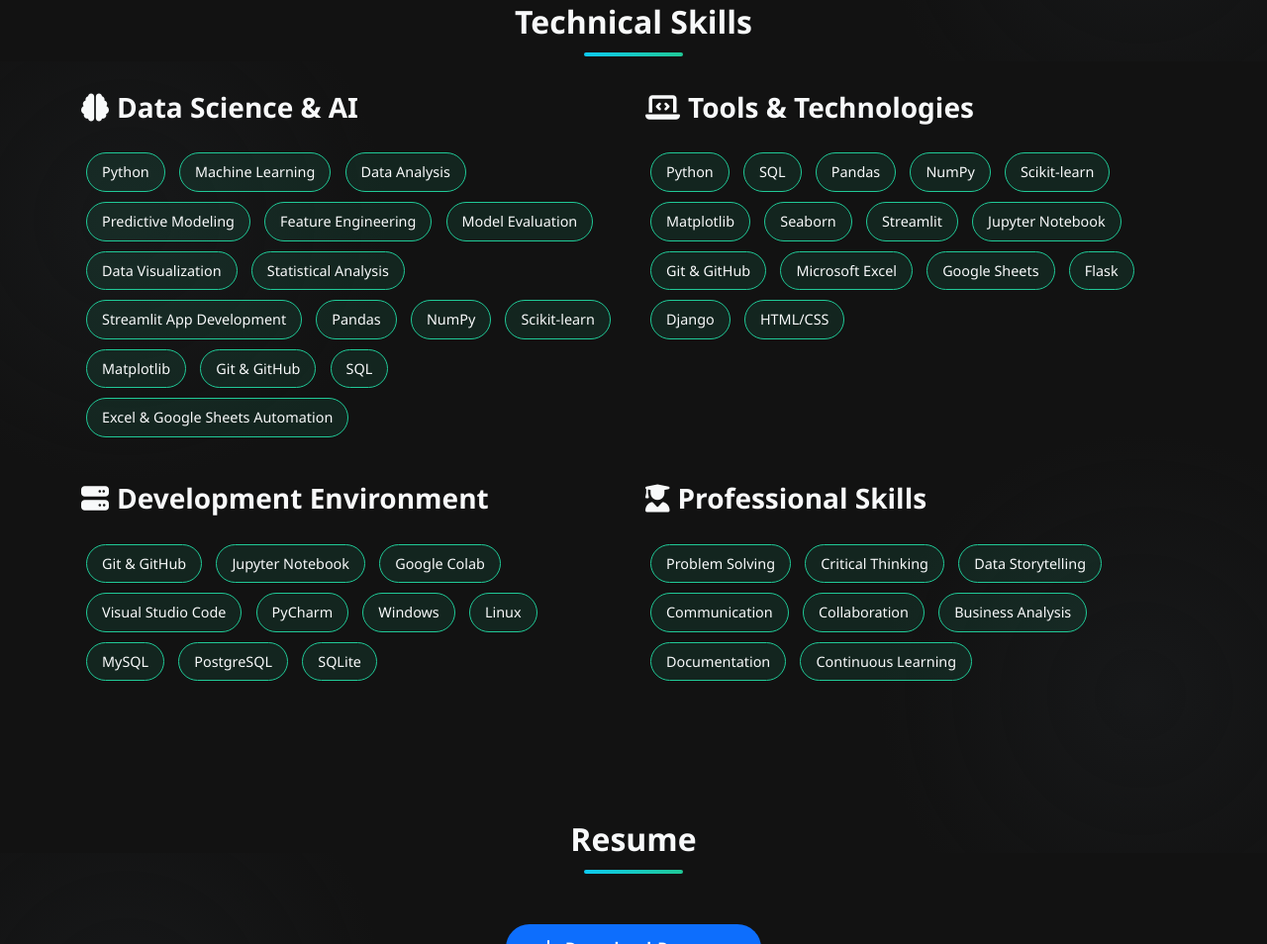
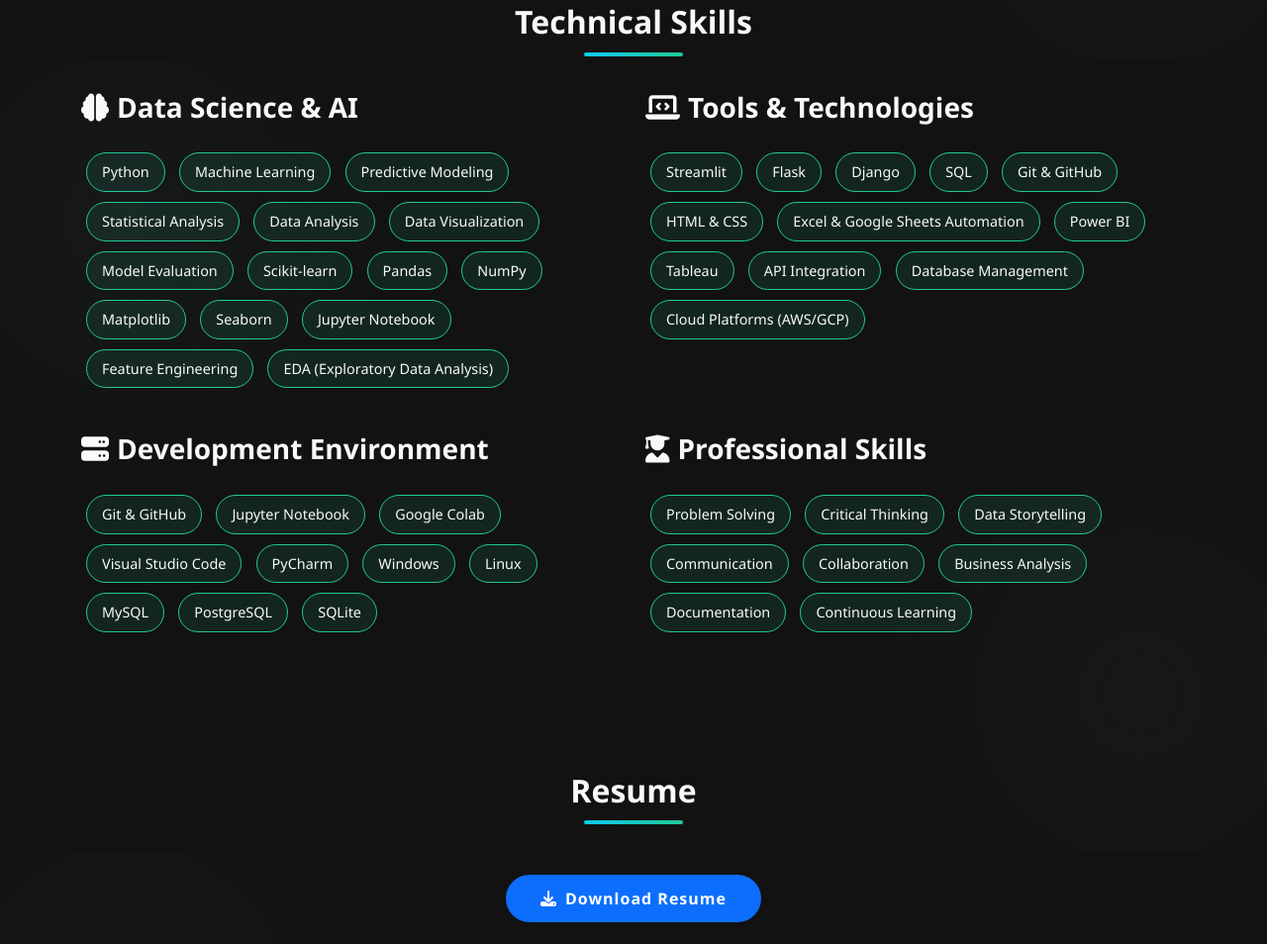
Before and after one commit to TheMark2000/Mark_M_Portfolio, a plain HTML site: page index.html in a window 1280 px wide. Shown: the part 1538-2492 px from the top of the page at 99% size. Drawn offline with nearby package versions, Linux system fonts and the light colour scheme.

Commit message:
Revise skills section for Data Science and AI
Updated the skills section to include additional skills and technologies relevant to Data Science and AI, while removing some previous entries.

```diff
--- a/index.html
+++ b/index.html
@@ -74,20 +74,19 @@
             <div class="skills-container">
               <span class="skill-badge">Python</span>
                 <span class="skill-badge">Machine Learning</span>
+                <span class="skill-badge">Predictive Modeling</span>
+                <span class="skill-badge">Statistical Analysis</span>
                 <span class="skill-badge">Data Analysis</span>
-              <span class="skill-badge">Predictive Modeling</span>
-              <span class="skill-badge">Feature Engineering</span>
+                <span class="skill-badge">Data Visualization</span>
                 <span class="skill-badge">Model Evaluation</span>
-              <span class="skill-badge">Data Visualization</span>
-              <span class="skill-badge">Statistical Analysis</span>
-              <span class="skill-badge">Streamlit App Development</span>
+                <span class="skill-badge">Scikit-learn</span>
                 <span class="skill-badge">Pandas</span>
                 <span class="skill-badge">NumPy</span>
-              <span class="skill-badge">Scikit-learn</span>
                 <span class="skill-badge">Matplotlib</span>
-              <span class="skill-badge">Git & GitHub</span>
-              <span class="skill-badge">SQL</span>
-              <span class="skill-badge">Excel & Google Sheets Automation</span>
+                <span class="skill-badge">Seaborn</span>
+                <span class="skill-badge">Jupyter Notebook</span>
+                <span class="skill-badge">Feature Engineering</span>
+                <span class="skill-badge">EDA (Exploratory Data Analysis)</span>
             </div>
           </div>
         </div>
@@ -95,21 +94,18 @@
           <div class="skill-category">
             <h3 class="mb-4"><i class="fas fa-laptop-code me-2"></i>Tools & Technologies</h3>
             <div class="skills-container">
-              <span class="skill-badge">Python</span>
-              <span class="skill-badge">SQL</span>
-              <span class="skill-badge">Pandas</span>
-              <span class="skill-badge">NumPy</span>
-              <span class="skill-badge">Scikit-learn</span>
-              <span class="skill-badge">Matplotlib</span>
-              <span class="skill-badge">Seaborn</span>
                <span class="skill-badge">Streamlit</span>
-              <span class="skill-badge">Jupyter Notebook</span>
-              <span class="skill-badge">Git & GitHub</span>
-              <span class="skill-badge">Microsoft Excel</span>
-              <span class="skill-badge">Google Sheets</span>
                 <span class="skill-badge">Flask</span>
                 <span class="skill-badge">Django</span>
-              <span class="skill-badge">HTML/CSS</span>
+                <span class="skill-badge">SQL</span>
+                <span class="skill-badge">Git & GitHub</span>
+                <span class="skill-badge">HTML & CSS</span>
+                <span class="skill-badge">Excel & Google Sheets Automation</span>
+                <span class="skill-badge">Power BI</span>
+                <span class="skill-badge">Tableau</span>
+                <span class="skill-badge">API Integration</span>
+                <span class="skill-badge">Database Management</span>
+                <span class="skill-badge">Cloud Platforms (AWS/GCP)</span>
             </div>
           </div>
         </div>
```
Lines whose indentation alone changed are shown as unchanged.
